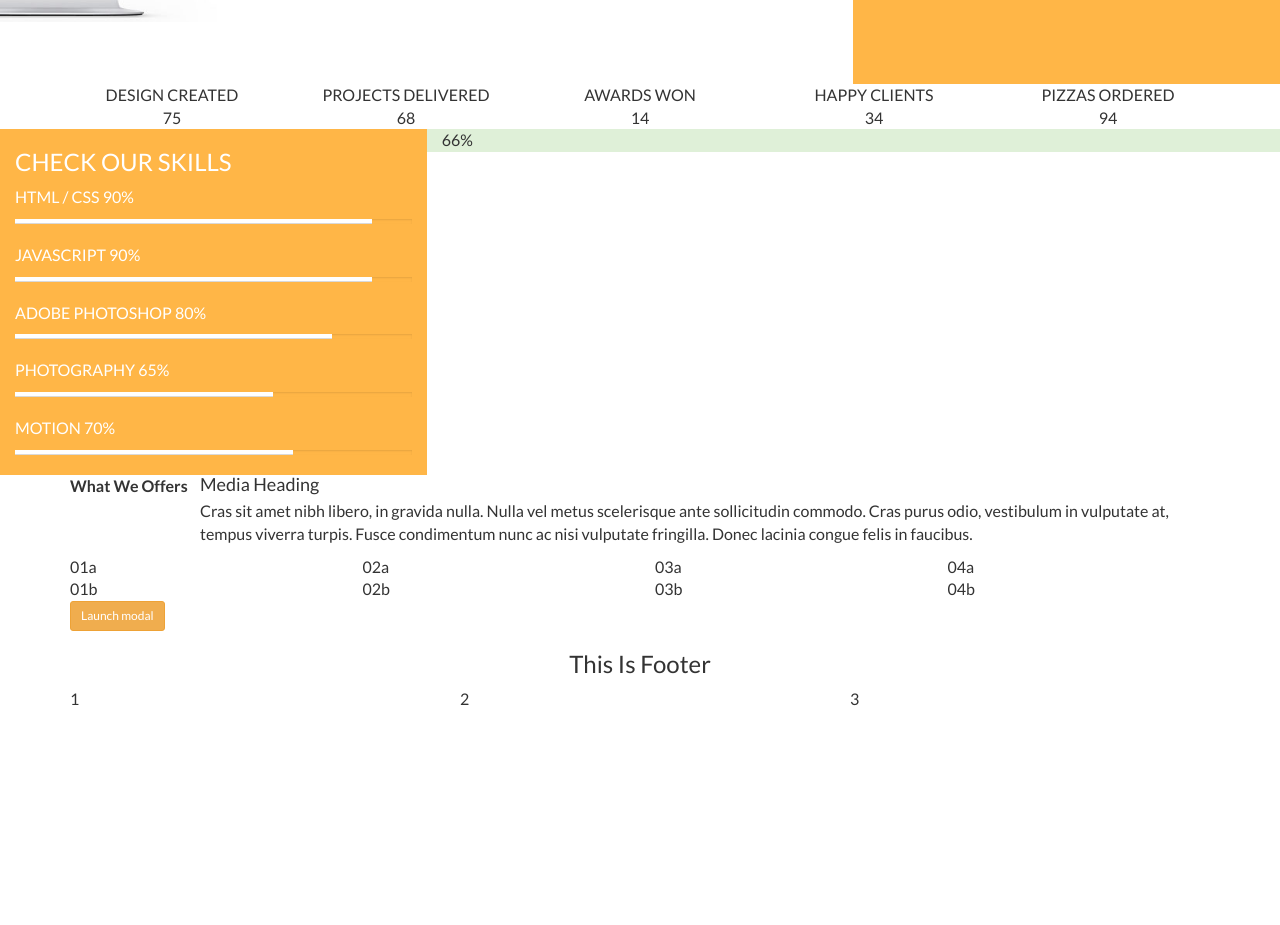
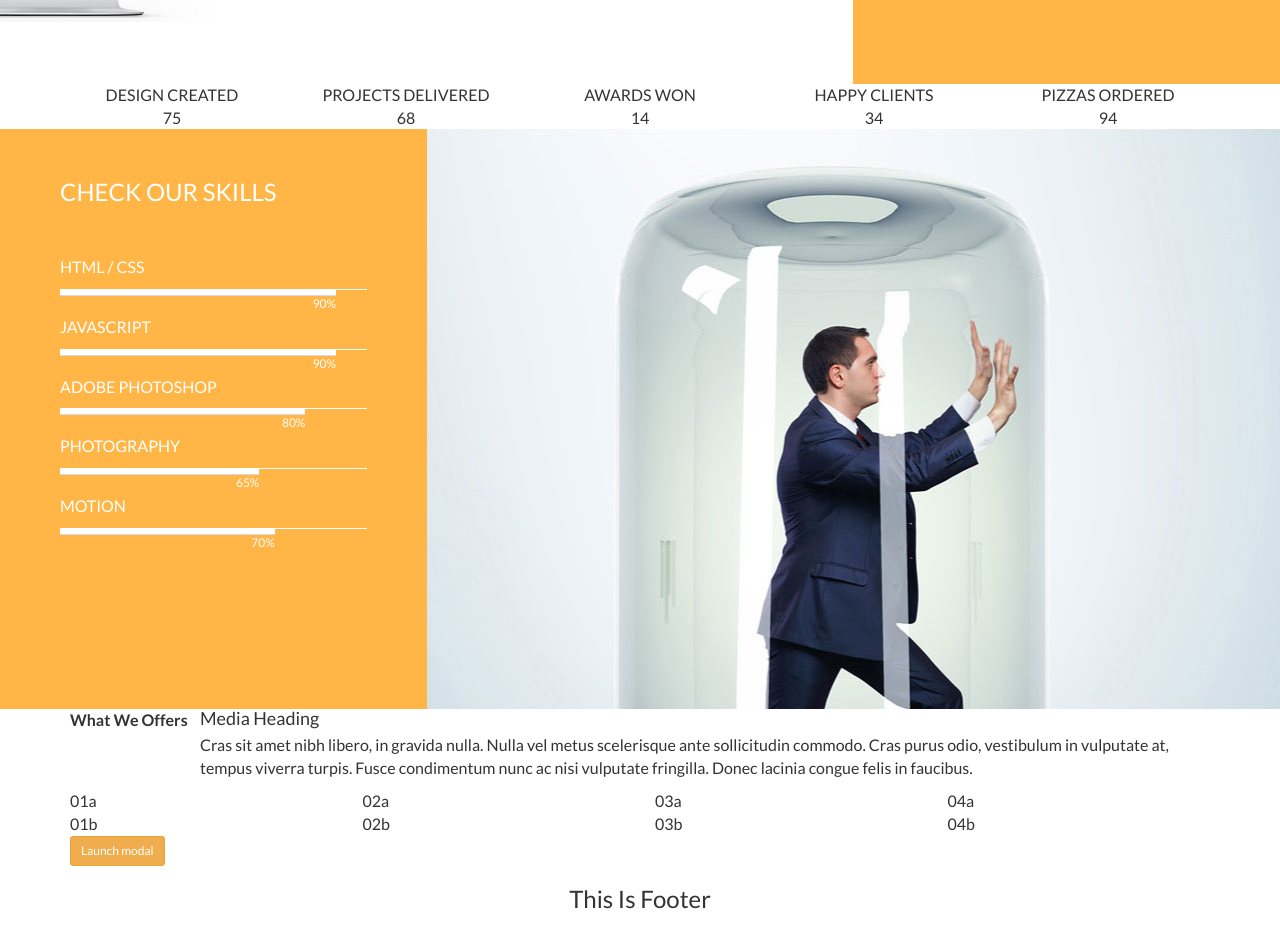
Before and after one commit to Danko-M/react-site, a React (Create React App) app: page / in a window 1280 px wide. Shown: the part 1820-2745 px from the top of the page. Before the commit the page ends 2530 px from the top, so only its background shows below. Built offline with nearby package versions, Linux system fonts and the light colour scheme.

Commit message:
section E improvements

```diff
--- a/package.json
+++ b/package.json
@@ -14,7 +14,8 @@
     "gulp-autoprefixer": "^3.1.1",
     "react": "^15.4.1",
     "react-bootstrap": "^0.30.7",
-    "react-dom": "^15.4.1"
+    "react-dom": "^15.4.1",
+    "react-waypoint": "^4.1.0"
   },
   "scripts": {
     "start": "react-scripts start",
--- a/src/App.js
+++ b/src/App.js
@@ -17,11 +17,13 @@ class App extends Component {
     super();
     this.state = {
       showModal: false,
-      showAlert: true
+      showAlert: true,
+      message: ""
     };
     this.closeAlert = this.closeAlert.bind(this);
     this.openModal = this.openModal.bind(this);
     this.closeModal = this.closeModal.bind(this);
+    // this._setMessage = this._setMessage.bind(this);
   }
 
   closeModal() {
@@ -36,6 +38,9 @@ class App extends Component {
     this.setState({ showAlert: false });
   }
 
+  _setMessage(msg) {
+    this.setState({ message: msg });
+  }
   render() {
     return (
       <div>
--- a/src/components/SectionE.js
+++ b/src/components/SectionE.js
@@ -8,18 +8,18 @@ export class SectionE extends Component {
 		    <Row className="section-e text-uppercase">
 		      <Col xs={12} sm={4} className="bg-orange">
 		      	<h3>Check our skills</h3>
-		      	<div>Html / Css 90%</div>
-		      	<ProgressBar now={90} />
-		      	<div>Javascript 90%</div>
-		      	<ProgressBar now={90} />
-		      	<div>Adobe Photoshop 80%</div>
-		      	<ProgressBar now={80} />
-		      	<div>Photography 65%</div>
-		      	<ProgressBar now={65} />
-		      	<div>Motion 70%</div>
-		      	<ProgressBar now={70} />
+		      	<div>Html / Css</div>
+		      	<ProgressBar now={90} label={"90%"} />
+		      	<div>Javascript</div>
+		      	<ProgressBar now={90} label={"90%"} />
+		      	<div>Adobe Photoshop</div>
+		      	<ProgressBar now={80} label={"80%"} />
+		      	<div>Photography</div>
+		      	<ProgressBar now={65} label={"65%"} />
+		      	<div>Motion</div>
+		      	<ProgressBar now={70} label={"70%"} />
 	      	</Col>
-		      <Col xs={12} sm={8} className="bg-success">66%</Col>
+		      <Col xs={12} sm={8} className="hidden-xs"></Col>
 		    </Row>
 		  </Grid>
     )
--- a/src/css/index.css
+++ b/src/css/index.css
@@ -164,13 +164,50 @@ body {
   min-width: 130px;
 }
 
+.section-e {
+  overflow: hidden;
+}
+
+.section-e .col-sm-4 {
+  padding-bottom: 20px;
+}
+
+@media (min-width: 768px) {
+  .section-e .col-sm-4 {
+    min-height: 580px;
+  }
+}
+
+@media (min-width: 992px) {
+  .section-e .col-sm-4 {
+    padding-left: 60px;
+    padding-right: 60px;
+  }
+}
+
+.section-e .col-sm-8 {
+  padding-bottom: 1000em;
+  margin-bottom: -1000em;
+  background-image: url(../img/img-01.jpg);
+  background-position: center top;
+}
+
+.section-e h3 {
+  margin-top: 50px;
+  margin-bottom: 50px;
+}
+
 .progress {
-  height: 5px;
+  height: 7px;
   margin-top: 10px;
   background-color: transparent;
   border-radius: 0;
+  box-shadow: inset 0 1px 0px white;
+  overflow: visible;
 }
 
 .progress-bar {
   background-color: #fff;
+  line-height: 30px;
+  text-align: right;
 }
--- a/src/scss/index.scss
+++ b/src/scss/index.scss
@@ -156,13 +156,40 @@ body {
 }
 
 // Section E
+.section-e {
+	overflow: hidden;
+	.col-sm-4 {
+		padding-bottom: 20px;
+		@media (min-width: 768px){
+			min-height: 580px;
+		}
+		@media (min-width: 992px){
+			padding-left: 60px;
+			padding-right: 60px;
+		}
+	}
+	.col-sm-8 {
+		padding-bottom: 1000em;
+    margin-bottom: -1000em;
+    background-image: url(../img/img-01.jpg);
+    background-position: center top;
+	}
+	h3 {
+		margin-top: 50px;
+		margin-bottom: 50px;
+	}
+}
 
 .progress {
-	height: 5px;
+	height: 7px;
 	margin-top: 10px;
 	background-color: transparent;
 	border-radius: 0;
+	box-shadow: inset 0 1px 0px rgb(255, 255, 255);
+	overflow: visible;
 }
 .progress-bar {
 	background-color: $w;
+	line-height: 30px;
+	text-align: right;
 }
```
Also changed, not shown: src/img/img-01.jpg.
